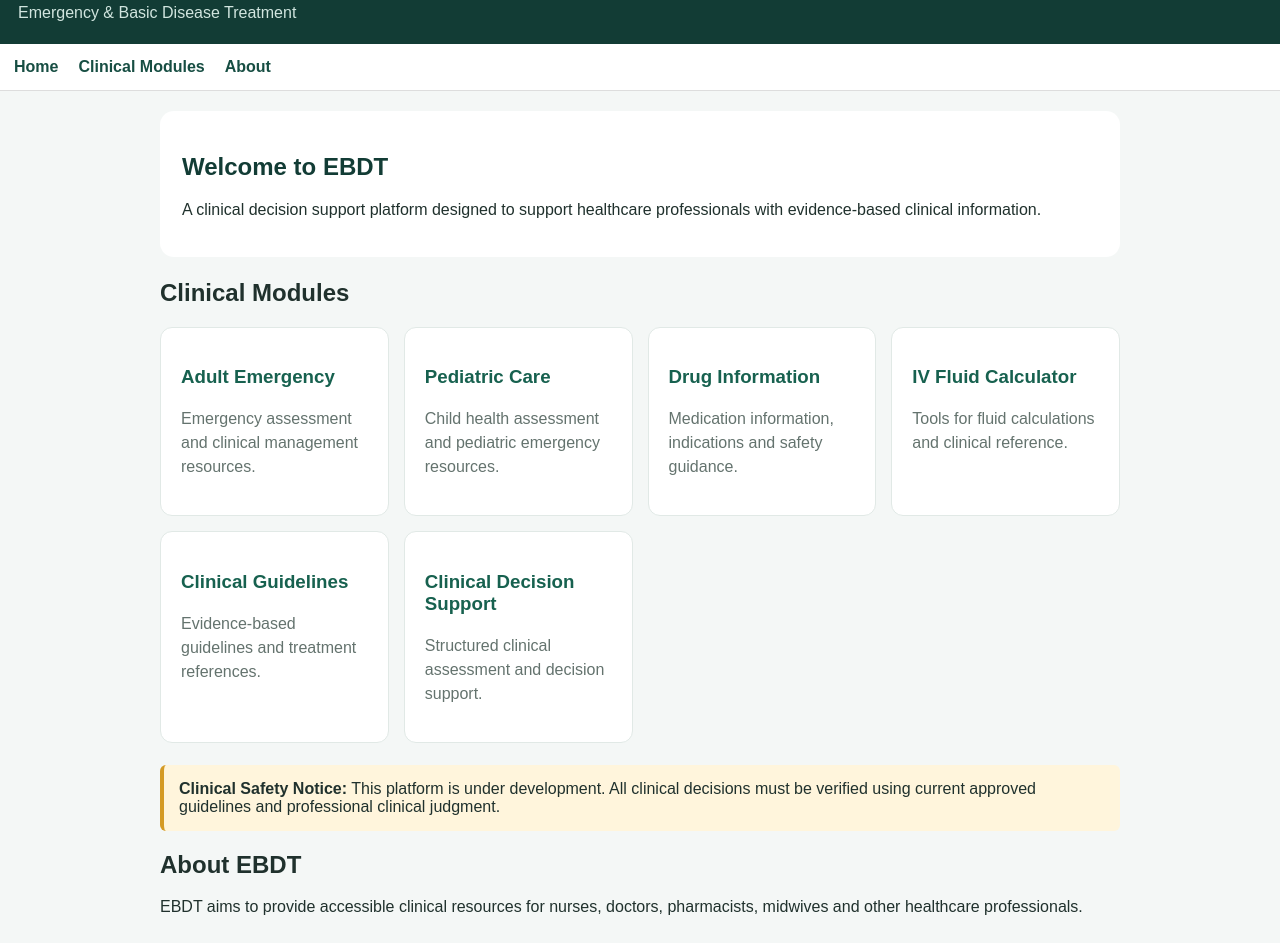
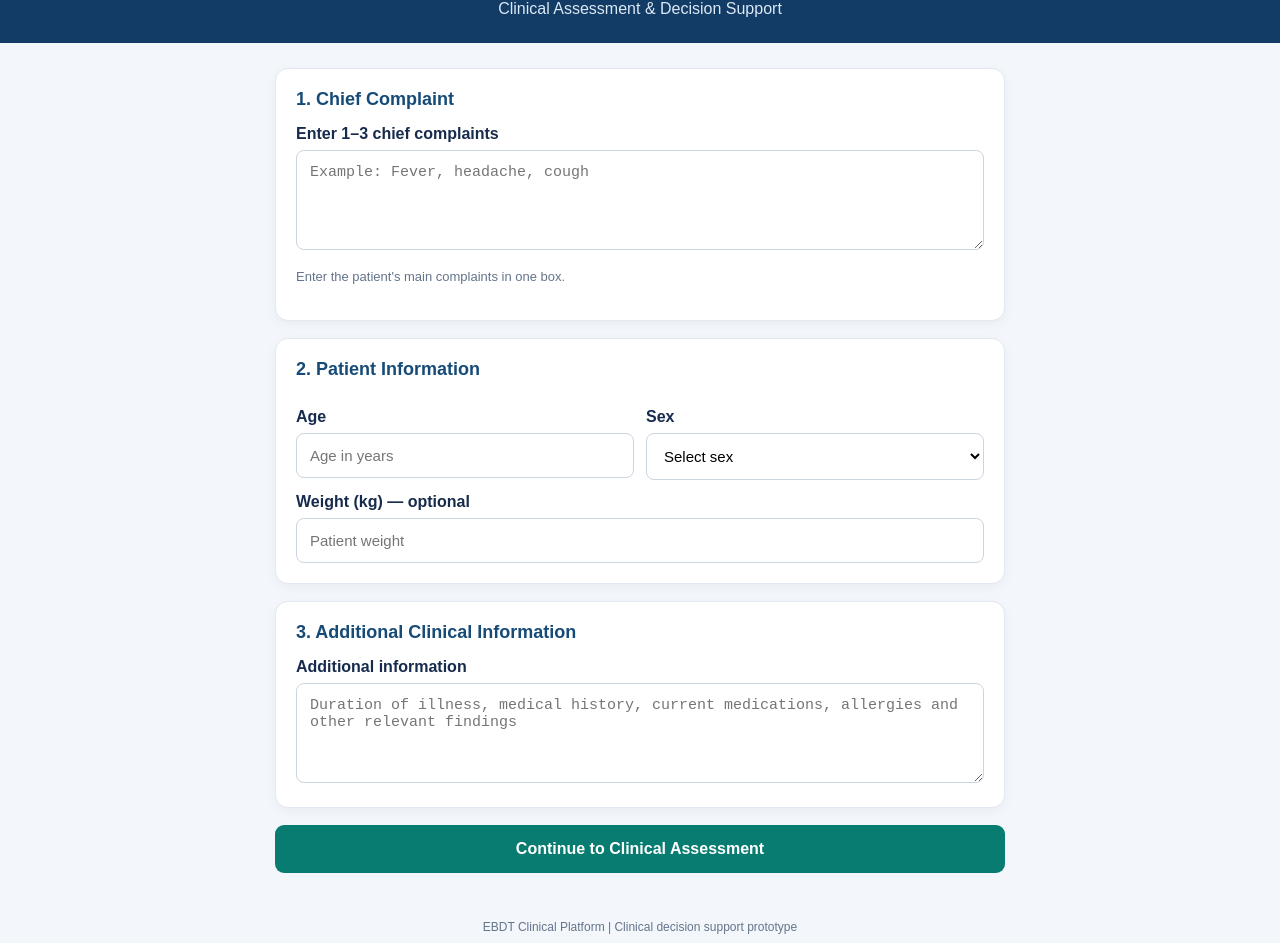
Before and after one commit to worknehzemenu21-max/ebdt-clinical-platform, a plain HTML site: page index.html in a window 1280 px wide. Shown: the part 63-1006 px from the top of the page. Drawn offline with Linux system fonts and the light colour scheme.

Commit message:
Update EBDT homepage

```diff
--- a/index.html
+++ b/index.html
@@ -4,69 +4,90 @@
 <head>
 <meta charset="UTF-8">
 <meta name="viewport" content="width=device-width, initial-scale=1.0">
-  <meta name="theme-color" content="#123c35">
 <title>EBDT Clinical Platform</title>
 <style>
-    * { box-sizing: border-box; }
-    body {
-      margin: 0;
-      font-family: Arial, sans-serif;
-      background: #f4f7f6;
-      color: #20312d;
+*{box-sizing:border-box}
+body{
+  margin:0;
+  font-family:Arial,sans-serif;
+  background:#f3f6fa;
+  color:#172b4d;
 }
-    header {
-      background: #123c35;
-      color: white;
-      padding: 22px 18px;
+header{
+  background:#123b66;
+  color:white;
+  padding:25px 18px;
+  text-align:center;
 }
-    header h1 { margin: 0; font-size: 25px; }
-    header p { margin-bottom: 0; color: #d1e5df; }
-    nav {
-      background: white;
-      padding: 14px;
-      display: flex;
-      gap: 20px;
-      overflow-x: auto;
-      border-bottom: 1px solid #ddd;
+header h1{margin:0;font-size:25px}
+header p{margin:9px 0 0;color:#dce9f5}
+main{
+  max-width:760px;
+  margin:25px auto;
+  padding:0 15px;
 }
-    nav a {
-      color: #174e43;
-      text-decoration: none;
-      font-weight: bold;
-      white-space: nowrap;
+.card{
+  background:white;
+  border-radius:13px;
+  padding:20px;
+  margin-bottom:17px;
+  box-shadow:0 3px 12px #0000000c;
+  border:1px solid #e2e8f0;
 }
-    main { padding: 20px; max-width: 1000px; margin: auto; }
-    .welcome {
-      background: white;
-      border-radius: 14px;
-      padding: 22px;
-      margin-bottom: 22px;
+h2{font-size:18px;margin:0 0 15px;color:#164b78}
+label{
+  display:block;
+  font-weight:bold;
+  margin:13px 0 7px;
 }
-    .welcome h2 { color: #123c35; }
-    .grid {
-      display: grid;
-      grid-template-columns: repeat(auto-fit,minmax(220px,1fr));
-      gap: 15px;
+input,select,textarea{
+  width:100%;
+  padding:13px;
+  border:1px solid #cbd5e1;
+  border-radius:8px;
+  font-size:15px;
+  background:white;
 }
-    .card {
-      background: white;
-      padding: 20px;
-      border-radius: 12px;
-      border: 1px solid #e1e9e6;
+textarea{min-height:100px;resize:vertical}
+.row{
+  display:grid;
+  grid-template-columns:1fr 1fr;
+  gap:12px;
 }
-    .card h3 { color: #17614f; }
-    .card p { color: #64736e; line-height: 1.5; }
-    .notice {
-      background: #fff5dc;
-      border-left: 4px solid #d49a24;
-      padding: 15px;
-      margin-top: 22px;
-      border-radius: 6px;
+button{
+  width:100%;
+  padding:15px;
+  background:#087c70;
+  color:white;
+  border:0;
+  border-radius:9px;
+  font-size:16px;
+  font-weight:bold;
+  cursor:pointer;
 }
-    footer {
-      text-align: center;
-      padding: 25px;
-      color: #65746f;
+button:active{opacity:.8}
+#message{
+  display:none;
+  background:#e8f5ef;
+  border:1px solid #a7d9bc;
+  padding:15px;
+  border-radius:9px;
+  margin-top:15px;
+  line-height:1.5;
+}
+footer{
+  text-align:center;
+  padding:22px;
+  color:#64748b;
+  font-size:12px;
+}
+.notice{
+  font-size:13px;
+  color:#64748b;
+  line-height:1.5;
+}
+@media(max-width:480px){
+  .row{grid-template-columns:1fr}
 }
 </style>
 </head>
@@ -74,85 +95,75 @@
 
 <header>
   <h1>EBDT Clinical Platform</h1>
-  <p>Emergency & Basic Disease Treatment</p>
+  <p>Clinical Assessment & Decision Support</p>
 </header>
 
-<nav>
-  <a href="#home">Home</a>
-  <a href="#modules">Clinical Modules</a>
-  <a href="#about">About</a>
-</nav>
+<main>
+  <form id="patientForm">
 
-<main id="home">
-
-  <section class="welcome">
-    <h2>Welcome to EBDT</h2>
-    <p>
-      A clinical decision support platform designed
-      to support healthcare professionals with
-      evidence-based clinical information.
+    <section class="card">
+      <h2>1. Chief Complaint</h2>
+      <label for="complaint">Enter 1–3 chief complaints</label>
+      <textarea id="complaint" required
+        placeholder="Example: Fever, headache, cough"></textarea>
+      <p class="notice">
+        Enter the patient's main complaints in one box.
       </p>
     </section>
 
-  <h2 id="modules">Clinical Modules</h2>
+    <section class="card">
+      <h2>2. Patient Information</h2>
+      <div class="row">
+        <div>
+          <label for="age">Age</label>
+          <input id="age" type="number" min="0"
+            max="120" required placeholder="Age in years">
+        </div>
+        <div>
+          <label for="sex">Sex</label>
+          <select id="sex" required>
+            <option value="">Select sex</option>
+            <option>Male</option>
+            <option>Female</option>
+            <option>Other / Unknown</option>
+          </select>
+        </div>
+      </div>
+      <label for="weight">Weight (kg) — optional</label>
+      <input id="weight" type="number" min="0"
+        step="0.1" placeholder="Patient weight">
+    </section>
 
-  <section class="grid">
+    <section class="card">
+      <h2>3. Additional Clinical Information</h2>
+      <label for="additional">Additional information</label>
+      <textarea id="additional"
+        placeholder="Duration of illness, medical history, current medications, allergies and other relevant findings"></textarea>
+    </section>
 
-    <div class="card">
-      <h3>Adult Emergency</h3>
-      <p>Emergency assessment and clinical management resources.</p>
+    <button type="submit">Continue to Clinical Assessment</button>
+
+    <div id="message" role="status">
+      <strong>Patient information entered successfully.</strong>
+      <p>The next clinical assessment modules are under development.</p>
+      <p>No patient information is being saved or transmitted by this prototype.</p>
     </div>
 
-    <div class="card">
-      <h3>Pediatric Care</h3>
-      <p>Child health assessment and pediatric emergency resources.</p>
-    </div>
-
-    <div class="card">
-      <h3>Drug Information</h3>
-      <p>Medication information, indications and safety guidance.</p>
-    </div>
-
-    <div class="card">
-      <h3>IV Fluid Calculator</h3>
-      <p>Tools for fluid calculations and clinical reference.</p>
-    </div>
-
-    <div class="card">
-      <h3>Clinical Guidelines</h3>
-      <p>Evidence-based guidelines and treatment references.</p>
-    </div>
-
-    <div class="card">
-      <h3>Clinical Decision Support</h3>
-      <p>Structured clinical assessment and decision support.</p>
-    </div>
-
-  </section>
-
-  <div class="notice">
-    <strong>Clinical Safety Notice:</strong>
-    This platform is under development.
-    All clinical decisions must be verified
-    using current approved guidelines and
-    professional clinical judgment.
-  </div>
-
-  <section id="about">
-    <h2>About EBDT</h2>
-    <p>
-      EBDT aims to provide accessible clinical
-      resources for nurses, doctors, pharmacists,
-      midwives and other healthcare professionals.
-    </p>
-  </section>
-
+  </form>
 </main>
 
 <footer>
-  EBDT Clinical Platform | Version 1.0
-  <p>Educational and clinical decision support resource.</p>
+  EBDT Clinical Platform | Clinical decision support prototype
+  <p>For healthcare professionals. Verify clinical decisions with current guidelines.</p>
 </footer>
+
+<script>
+document.getElementById("patientForm").addEventListener("submit",function(e){
+  e.preventDefault();
+  document.getElementById("message").style.display="block";
+  document.getElementById("message").scrollIntoView({behavior:"smooth"});
+});
+</script>
 
 </body>
 </html>
```
Lines whose indentation alone changed are shown as unchanged.
